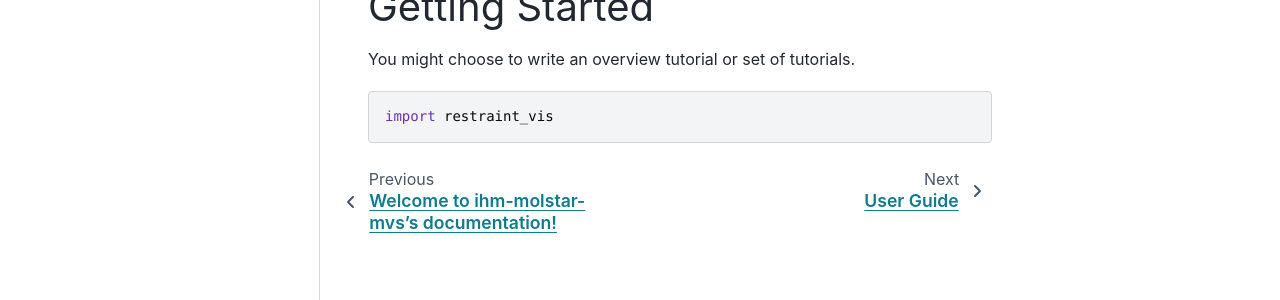
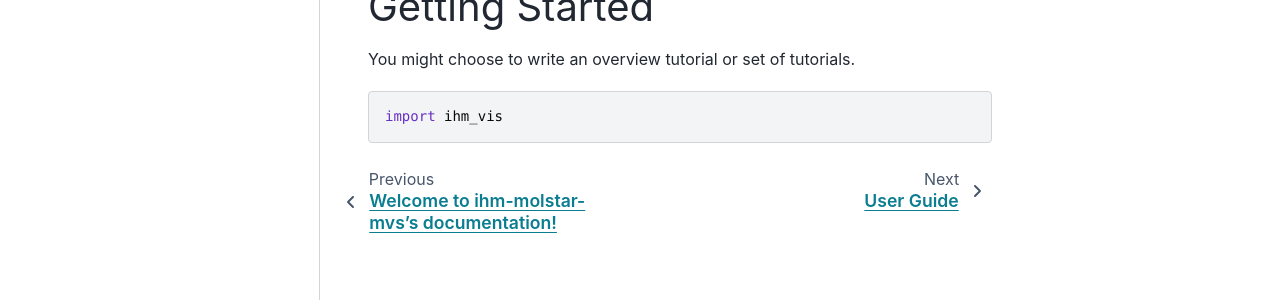
Before and after one commit to ihmwg/ihm-molstar-mvs, a Sphinx documentation site: the page built from docs/getting_started.rst, in a window 1280 px wide. Shown: the part 163-463 px from the top of the page. Built offline with Sphinx 7.4.7 and the PyData theme 0.15.4, drawn with Linux system fonts in a browser that asks for light colours; the version number is read from the project's files by our own code.

Commit message:
renaming

```diff
--- a/docs/api.rst
+++ b/docs/api.rst
@@ -6,4 +6,4 @@ API Documentation
    :template: custom-module-template.rst
    :recursive:
 
-   restraint_vis
+   ihm_vis
--- a/docs/conf.py
+++ b/docs/conf.py
@@ -17,7 +17,7 @@ import os
 import sys
 sys.path.insert(0, os.path.abspath('..'))
 
-import restraint_vis
+import ihm_vis
 
 
 # -- Project information -----------------------------------------------------
@@ -120,7 +120,7 @@ html_static_path = ['_static']
 # -- Options for HTMLHelp output ---------------------------------------------
 
 # Output file base name for HTML help builder.
-htmlhelp_basename = 'restraint_visdoc'
+htmlhelp_basename = 'ihm_visdoc'
 
 
 # -- Options for LaTeX output ------------------------------------------------
@@ -147,8 +147,8 @@ latex_elements = {
 # (source start file, target name, title,
 #  author, documentclass [howto, manual, or own class]).
 latex_documents = [
-    (master_doc, 'restraint_vis.tex', 'ihm-molstar-mvs Documentation',
-     'restraint_vis', 'manual'),
+    (master_doc, 'ihm_vis.tex', 'ihm-molstar-mvs Documentation',
+     'ihm_vis', 'manual'),
 ]
 
 
@@ -157,7 +157,7 @@ latex_documents = [
 # One entry per manual page. List of tuples
 # (source start file, name, description, authors, manual section).
 man_pages = [
-    (master_doc, 'restraint_vis', 'ihm-molstar-mvs Documentation',
+    (master_doc, 'ihm_vis', 'ihm-molstar-mvs Documentation',
      [author], 1)
 ]
 
@@ -168,8 +168,8 @@ man_pages = [
 # (source start file, target name, title, author,
 #  dir menu entry, description, category)
 texinfo_documents = [
-    (master_doc, 'restraint_vis', 'ihm-molstar-mvs Documentation',
-     author, 'restraint_vis', 'This repository contains utilities that support data-driven visualization of integrative structures through Molstar using MolViewSpec.',
+    (master_doc, 'ihm_vis', 'ihm-molstar-mvs Documentation',
+     author, 'ihm_vis', 'This repository contains utilities that support data-driven visualization of integrative structures through Molstar using MolViewSpec.',
      'Miscellaneous'),
 ]
 
--- a/docs/getting_started.rst
+++ b/docs/getting_started.rst
@@ -6,4 +6,4 @@ You might choose to write an overview tutorial or set of tutorials.
 
 .. code-block:: python
 
-    import restraint_vis
+    import ihm_vis
--- a/docs/index.rst
+++ b/docs/index.rst
@@ -1,4 +1,4 @@
-.. restraint_vis documentation master file, created by
+.. ihm_vis documentation master file, created by
    sphinx-quickstart on Thu Mar 15 13:55:56 2018.
    You can adapt this file completely to your liking, but it should at least
    contain the root `toctree` directive.
```
Also changed, not shown: 2 other files.
